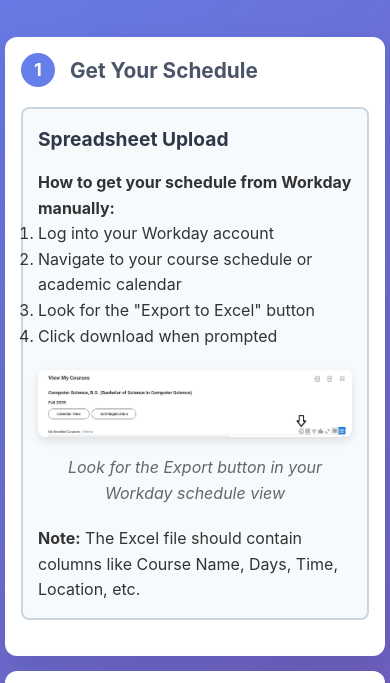
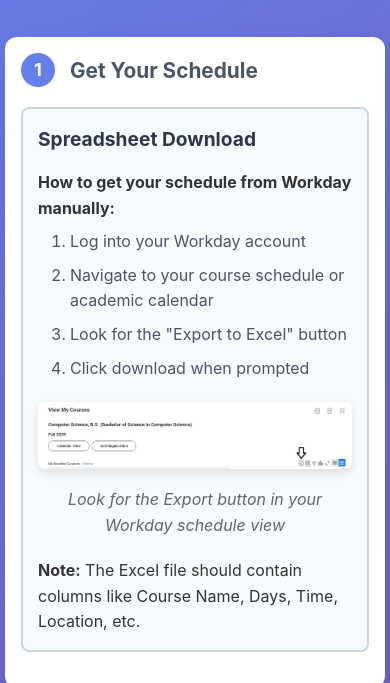
Before and after one commit to Daniel-Unah/workday-to-googlecal, a website: page public/index.html in a window 390 px wide. Shown: the part 161-844 px from the top of the page. Drawn offline with Linux system fonts and the light colour scheme; no server answers.

Commit message:
fixed some frontend visual issues

```diff
--- a/public/index.html
+++ b/public/index.html
@@ -18,7 +18,7 @@
             <h2><span class="step-number">1</span>Get Your Schedule</h2>
 
             <div class="manual-section">
-                <h3>Spreadsheet Upload</h3>
+                <h3>Spreadsheet Download</h3>
                 <p><strong>How to get your schedule from Workday manually:</strong></p>
                 <ol>
                     <li>Log into your Workday account</li>
--- a/public/styles.css
+++ b/public/styles.css
@@ -72,13 +72,15 @@
     border-left: 4px solid #667eea;
 }
 
-.instructions ol {
+.instructions ol,
+.manual-section ol {
     margin-left: 0;
-    padding-left: 20px;
-    list-style-position: inside; /* keep numbers inside container to avoid clipping */
+    padding-left: 40px; /* indent numbers to the right */
+    list-style-position: outside; /* numbers sit in margin, text aligns cleanly */
 }
 
-.instructions li {
+.instructions li,
+.manual-section li {
     margin: 8px 0;
     color: #4a5568;
 }
@@ -638,10 +640,11 @@
         padding: 15px;
     }
 
-    .instructions ol {
+    .instructions ol,
+    .manual-section ol {
         margin-left: 0;
-        padding-left: 16px;
-        list-style-position: inside;
+        padding-left: 32px;
+        list-style-position: outside;
     }
 }
 
```
